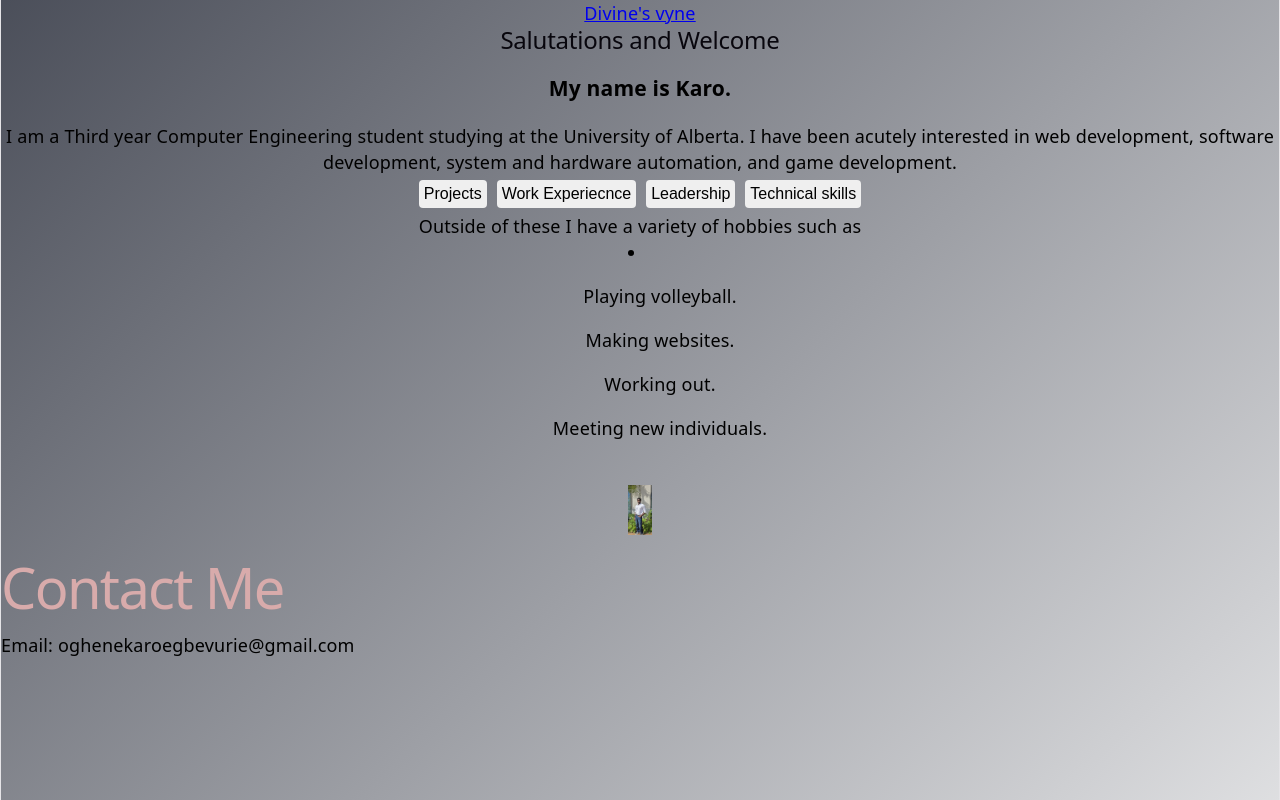
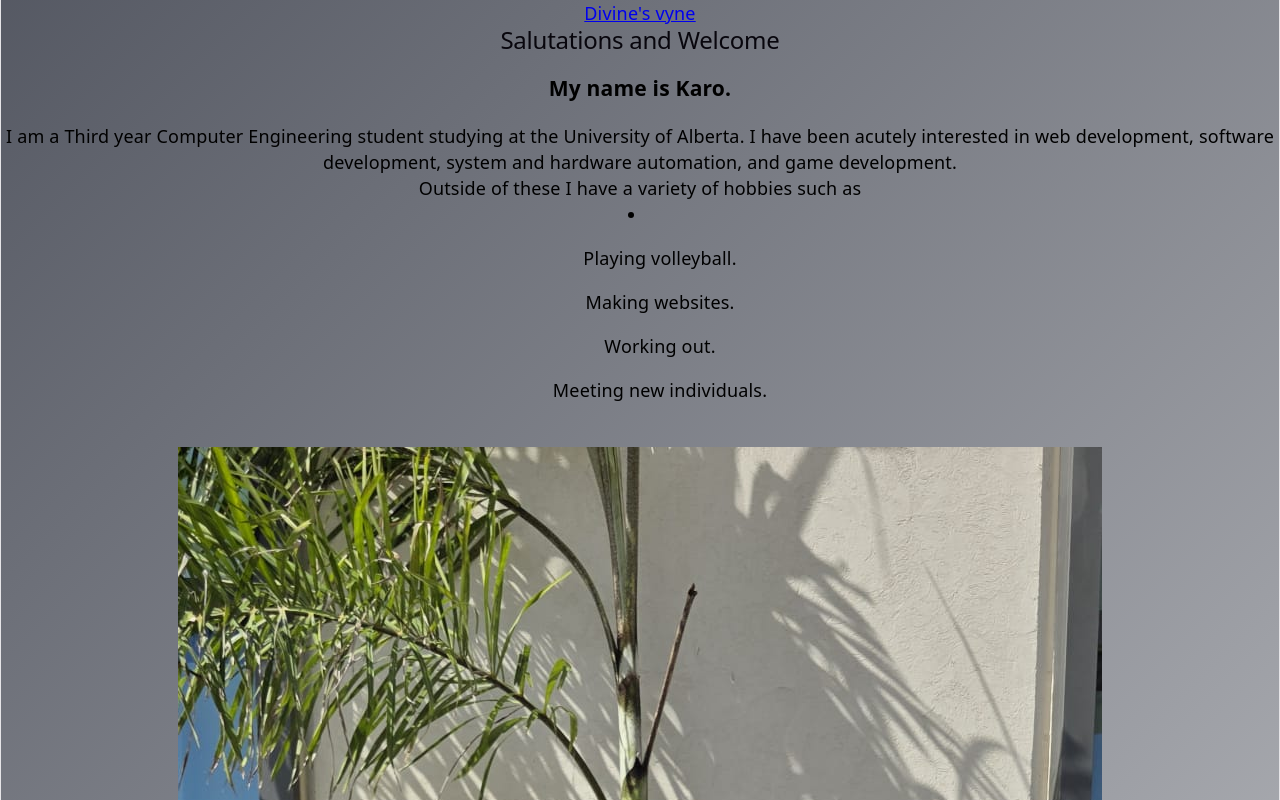
Before and after one commit to kdruid/My-Website, a React (Vite) app in the folder my-react-app/: page / in a window 1280 px wide. Shown: the top 800 px of the page. Built offline with nearby package versions, Linux system fonts and the light colour scheme.

Commit message:
Layout_change

```diff
--- a/my-react-app/src/App.css
+++ b/my-react-app/src/App.css
@@ -34,7 +34,6 @@
 }
 
 .App img{
-  max-height: 50px;
   justify-content: right;
 }
 
@@ -100,8 +99,8 @@
   padding: 20px;
 }
 
-.content h3{
-  border-block: black;
+.content{
+  border: black;
 }
 
 
@@ -141,10 +140,6 @@
   color: #6f5252;
 }
 
-.h2{
-  color: #000;
-}
-
 .home_link{
   list-style: none;
   padding: 0%;
--- a/my-react-app/src/App.jsx
+++ b/my-react-app/src/App.jsx
@@ -27,7 +27,16 @@
           I have been acutely interested in web development, software development, system and
           hardware automation, and game development.
           <br />
+          Outside of these I have a variety of hobbies such as
+          <li>
+            <ul>Playing volleyball.</ul>
+            <ul>Making websites.</ul>
+            <ul>Working out.</ul>
+            <ul>Meeting new individuals.</ul>
+          </li>
+          <br />
         </div>
+        <img src={myImage} alt="image of me" /> <br />
 
         <button onClick={() =>
           setTab(tab === "projects" ? null : "projects")}
@@ -40,7 +49,7 @@
           className='collapsible'>Leadership</button>
         <button onClick={() =>
           setTab(tab === "skills" ? null : "skills")}
-          className='collapsible'>Technical skills</button>
+          className='collapsible'>Technical skills</button> <br />
 
         {tab =="projects" && (
         <div className="p_box">
@@ -87,17 +96,6 @@
         </div>
         )}
 
-        <div className="content">
-          Outside of these I have a variety of hobbies such as
-          <li>
-            <ul>Playing volleyball.</ul>
-            <ul>Making websites.</ul>
-            <ul>Working out.</ul>
-            <ul>Meeting new individuals.</ul>
-          </li>
-          <br />
-        </div>
-        <img src={myImage} alt="image of me" />
 
         <div className="footer">
           <div className="footer_container">
```
